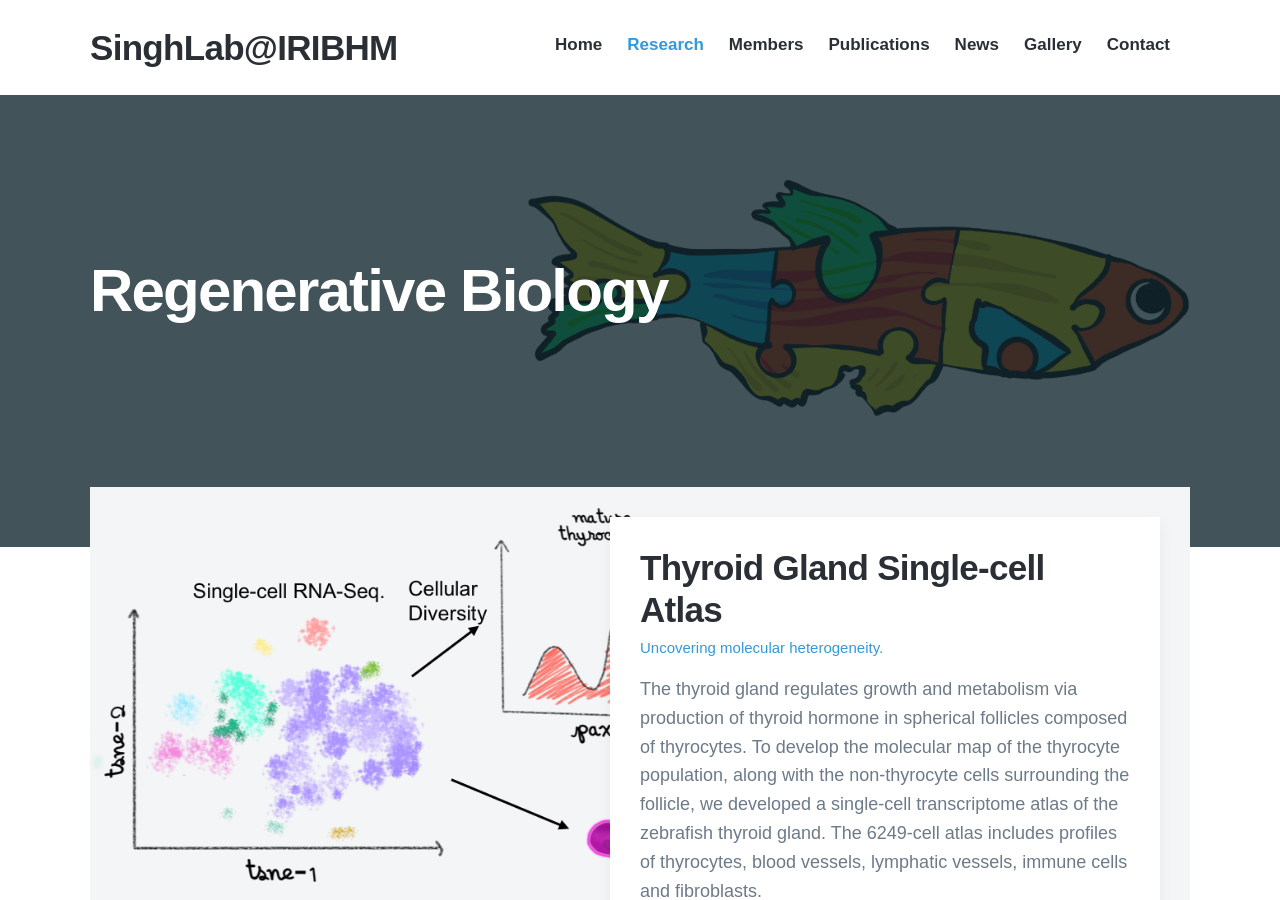
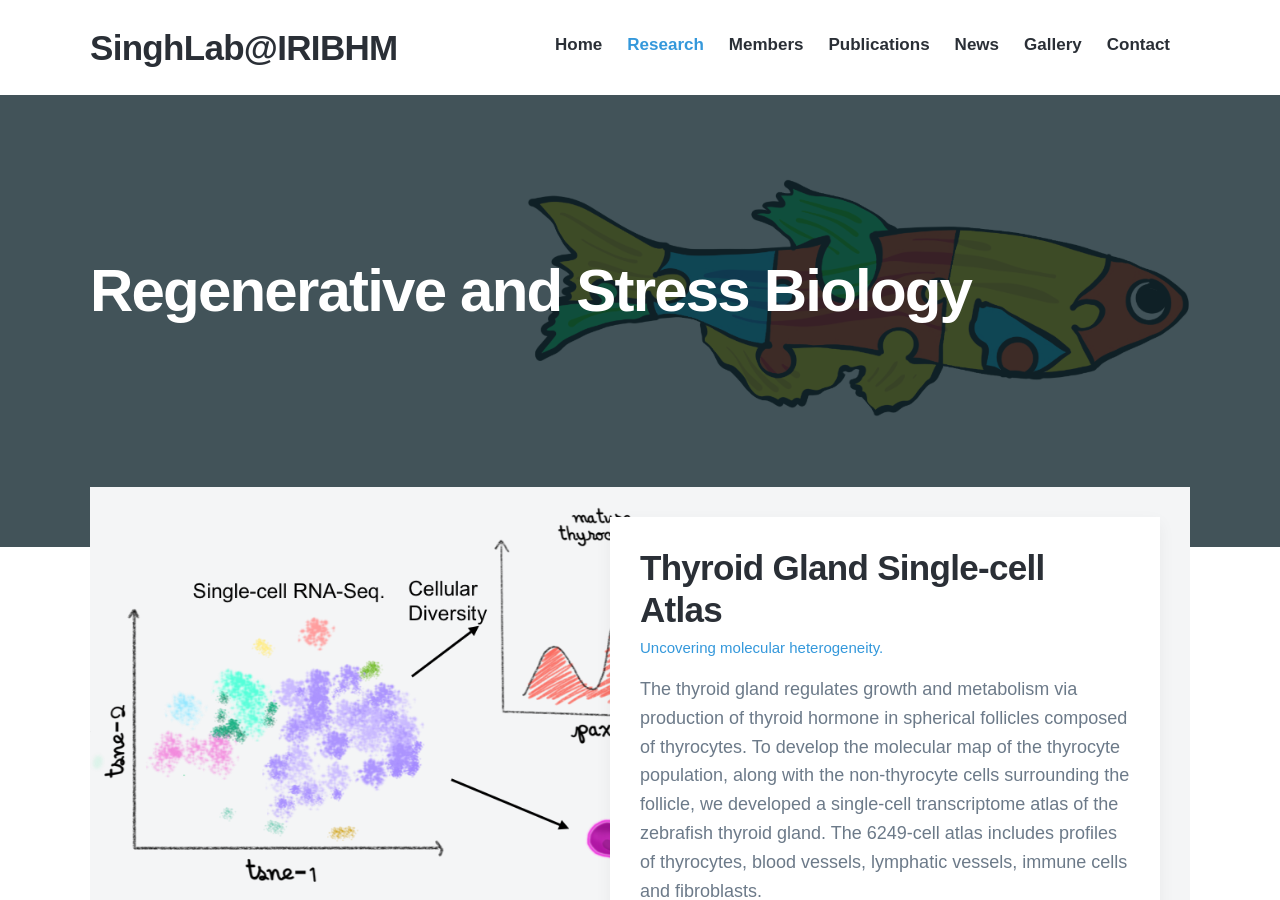
Before and after one commit to sumeetpalsingh/sumeetpalsingh.github.io, a Jekyll site: the page built from blog/index.html, in a window 1280 px wide and 900 px high. Built offline with Jekyll 4.4.1, drawn with Linux system fonts in a browser that asks for light colours; nearby versions of some CDN libraries; some web fonts are replaced; the list of posts is cut into pages by our own code.

Commit message:
Update index.html

```diff
--- a/blog/index.html
+++ b/blog/index.html
@@ -13,7 +13,7 @@ featured_image: /images/covers/brokenFish.jpg
 
 	<div class="wrap">
 
-		<h1>Regenerative Biology</h1>
+		<h1>Regenerative and Stress Biology</h1>
         <!-- <h2 style="color:lightcyan;"><i>Biologie régénérative</i></h2>-->
 
 	</div>
```
